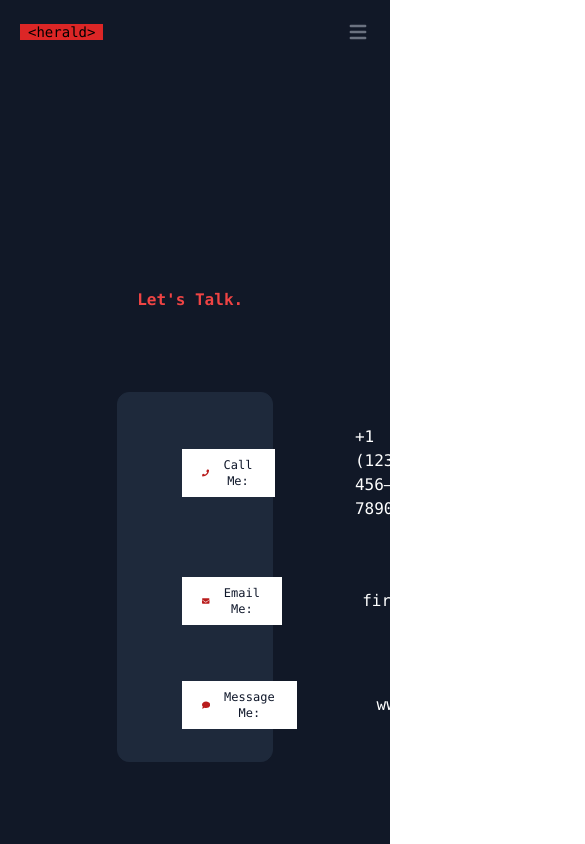
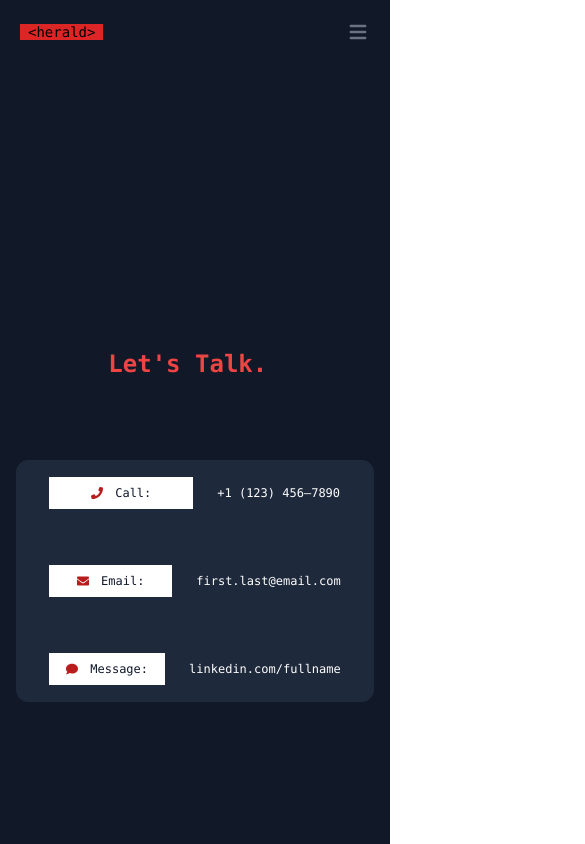
Before and after one commit to RadZ3000/personal-website, a Next.js app: page /contact in a window 390 px wide. Shown: the top 844 px of the page, 585 px wide, since content can reach past the window. Built offline with nearby package versions, Linux system fonts and the light colour scheme; a web font is replaced by a local one.

Commit message:
responsive contact.tsx edit

```diff
--- a/pages/contact.tsx
+++ b/pages/contact.tsx
@@ -11,7 +11,7 @@ const Contact = () => {
 
             <div id="intro" className="flex flex-col justify-center gap-y-20 page h-screen w-screen">
 
-                <h1 className="lg:text-xl xl:text-3xl xl:leading-snug font-bold text-red-500 w-fit">
+                <h1 className="text-2xl md:text-2xl lg:text-3xl xl:text-3xl xl:leading-snug font-bold text-red-500 w-fit">
                     <code>
                         <TypeAnimation
                             sequence={[
@@ -20,27 +20,27 @@ const Contact = () => {
                         />
                     </code>
                 </h1>
-                <div className="flex flex-col gap-y-14 content-center bg-slate-800 border-slate-800 border w-2/5 rounded-xl py-8 px-16">
-                    <span className="flex flex-row items-center gap-x-20">
+                <div className="flex flex-col gap-y-14 content-center bg-slate-800 border-slate-800 border w-11/12 sm:w-2/3 md:w-3/5 lg:w-3/5 xl:w-3/5 rounded-xl py-4 px-8 lg:py-8 lg:px-16">
+                    <span className="flex flex-row gap-x-6 lg:flex-row items-center lg:gap-x-20">
                         <button className="button">
                             <FaPhone className="text-red-700" />
-                            <a href="mailto: abc@example.com">Call Me:</a>
+                            <a href="mailto: abc@example.com">Call:</a>
                         </button>
-                        <h1>+1 (123) 456–7890</h1>
+                        <h1 className="text-xs md:text-sm  lg:text-base">+1 (123) 456–7890</h1>
                     </span>
-                    <span className="flex flex-row items-center gap-x-20">
+                    <span className="flex flex-row gap-x-6 lg:flex-row items-center lg:gap-x-20">
                         <button className="button">
                             <FaEnvelope className="text-red-700" />
-                            <a href="mailto: abc@example.com">Email Me:</a>
+                            <a href="mailto: abc@example.com">Email:</a>
                         </button>
-                        <h1>first.last@email.com</h1>
+                        <h1 className="text-xs md:text-sm  lg:text-base">first.last@email.com</h1>
                     </span>
-                    <span className="flex flex-row items-center gap-x-20">
+                    <span className="flex flex-row gap-x-6 lg:flex-row items-center lg:gap-x-20">
                         <button className="button">
                             <FaComment className="text-red-700" />
-                            <a href="mailto: abc@example.com">Message Me:</a>
+                            <a href="mailto: abc@example.com">Message:</a>
                         </button>
-                        <h1>www.linkedin.com/fullname</h1>
+                        <h1 className="text-xs md:text-sm lg:text-base">linkedin.com/fullname</h1>
                     </span>
                 </div>
             </div>
--- a/styles/globals.css
+++ b/styles/globals.css
@@ -19,7 +19,7 @@
         @apply hover:text-red-400 duration-500
     }
     .button {
-        @apply flex flex-row items-center gap-x-3 w-36 bg-white text-slate-900 text-xs py-2 px-5
+        @apply flex flex-row items-center justify-center gap-x-3 bg-white text-slate-900 text-xs py-2 w-36
     }
     .footer {
         @apply hover:bg-white hover:brightness-100 duration-500 p-0.5
```
